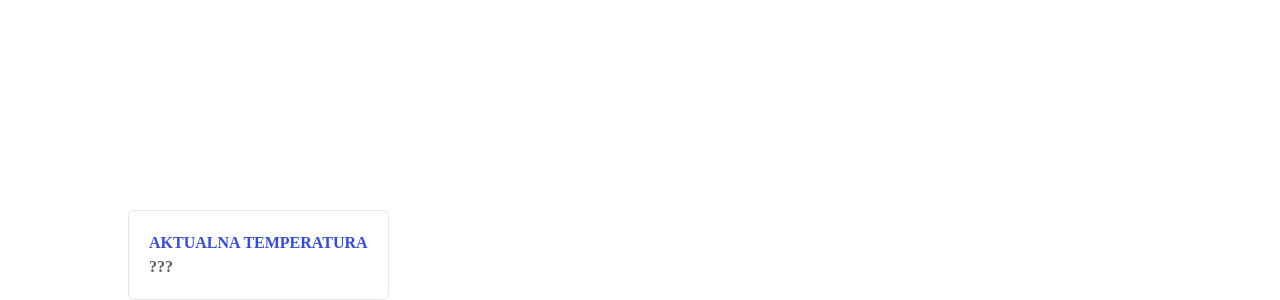
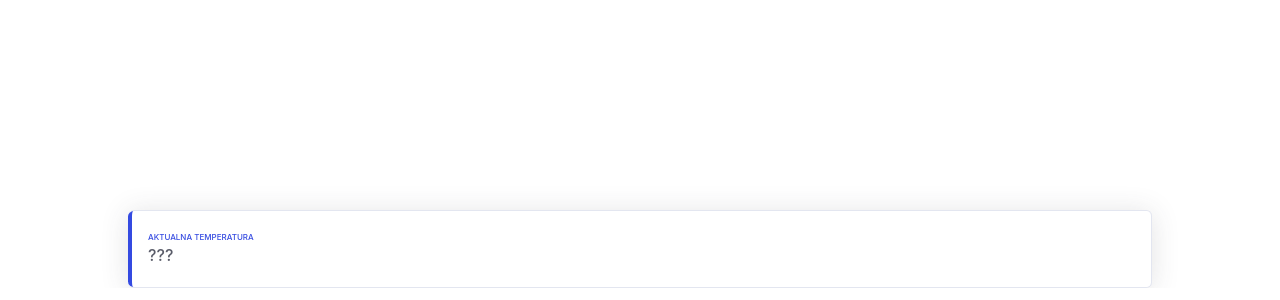
Before and after one commit to grupadotnet/Aqua-Sharp-Frontend, a React (Vite) app: page / in a window 1280 px wide. Shown: the part 762-1062 px from the top of the page. Built offline with nearby package versions, Linux system fonts and the light colour scheme.

Commit message:
Tile SCSS final tweaks

```diff
--- a/src/components/dataTile/DataTile.scss
+++ b/src/components/dataTile/DataTile.scss
@@ -1,50 +1,63 @@
 @use '../../styles/colors' as colors;
 @use '../../styles/fonts' as fonts;
 
-.tile-border{
+.tile {
+  flex: 1;
+  background-color: #fff;
+  border: 1px solid #e3e6f0;
+  border-left: none;
+  border-radius: 0.35rem;
+  padding: 1.25rem;
+  box-shadow: 0 .15rem 1.75rem 0 rgba(58,59,69,.15);
+  position: relative;
+  min-width: 12em;
+  p{
+    color: colors.$dark;
+    font-weight: 500;
+    margin: 0;
+  }
+  p:first-child{
+    text-transform: uppercase;
+    font-size: 0.5rem;
+  }
+  &-green {
+    p:first-child{
+      color: colors.$green;
+    }
+  }
+  &-teal {
+    p:first-child{
+      color: colors.$teal;
+    }
+  }
+  &-blue {
+    p:first-child{
+      color: colors.$primary;
+    }
+  }
+  &-yellow {
+    p:first-child{
+      color: colors.$yellow;
+    }
+  }
+}
+
+.tile::before{
+  content: "";
+  position: absolute;
+  inset: 0;
   border-left: 0.25rem solid colors.$primary;
-  box-shadow: 0 .15rem 1.75rem 0 rgba(58,59,69,.15);
   border-radius: 0.35rem;
 }
 
-.tile {
-  background-color: #fff;
-  background-clip: border-box;
-  border: 1px solid #e3e6f0;
-  border-radius: 0.35rem;
-  padding: 1.25rem;
-  &-green {
-    //background-color: colors.$green;
-    p:first-child{
-      color: colors.$green;
-      text-transform: uppercase;
-    }
-  }
-  &-teal {
-    //background-color: colors.$teal;
-    p:first-child{
-      color: colors.$teal;
-      text-transform: uppercase;
-    }
-  }
-  &-blue {
-    //background-color: colors.$primary;
-    p:first-child{
-      color: colors.$primary;
-      text-transform: uppercase;
-    }
-  }
-  &-yellow {
-    //background-color: colors.$yellow;
-    p:first-child{
-      color: colors.$yellow;
-      text-transform: uppercase;
-    }
-  }
-  p{
-    color: colors.$dark;
-    font-family: fonts.$base-family;
-    font-weight: 700;
-    margin: 0;
-  }
+.tile-green::before{
+  border-left: 0.25rem solid colors.$green;
 }
+
+.tile-teal::before{
+  border-left: 0.25rem solid colors.$teal;
+}
+
+.tile-yellow::before{
+  border-left: 0.25rem solid colors.$yellow;
+}
```
